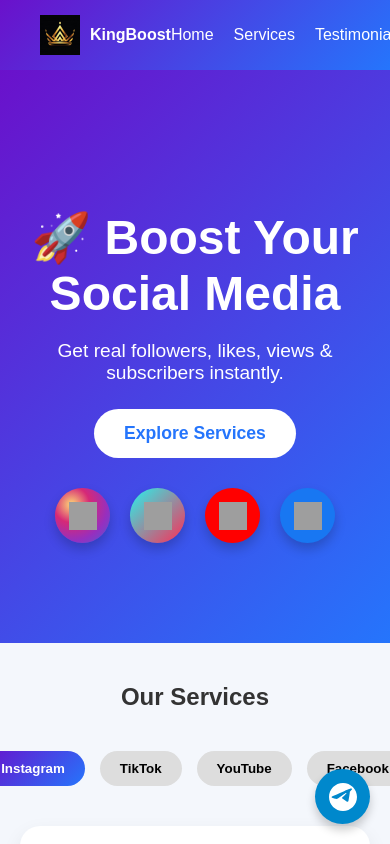
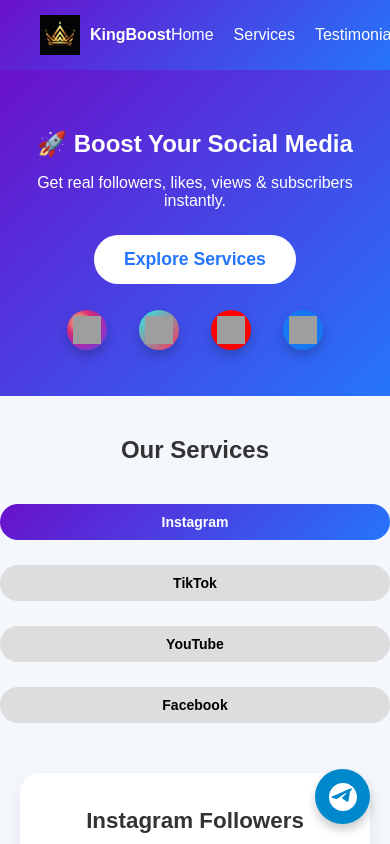
Before and after one commit to kingsbsboost-tech/Kingsbsboost-landing, a plain HTML site: page index.html in a window 390 px wide. Shown: the top 844 px of the page. Drawn offline with Linux system fonts and the light colour scheme; grey boxes are pictures that could not be loaded.

Commit message:
Update index.html

```diff
--- a/index.html
+++ b/index.html
@@ -271,6 +271,76 @@
       color: #2575fc;
       text-decoration: none;
     }
+    /* ✅ Mobile Responsive */
+     @media (max-width: 768px) {
+    /* Hero Section */
+    .hero {
+    flex-direction: column;
+    text-align: center;
+    padding: 40px 20px;
+   }
+
+   .hero h1 {
+    font-size: 28px;
+    margin-bottom: 15px;
+   }
+
+   .hero p {
+    font-size: 16px;
+   }
+
+   .hero-socials {
+    margin-top: 20px;
+    justify-content: center;
+    flex-wrap: wrap;
+   }
+
+   .hero-socials .social-icon {
+    margin: 6px;
+    width: 45px;
+    height: 45px;
+   }
+
+   /* Tabs / Services */
+   .tabs {
+    flex-direction: column;
+    align-items: stretch;
+   }
+
+   .tab-btn {
+    width: 100%;
+    margin-bottom: 10px;
+   }
+
+   .gallery {
+    grid-template-columns: repeat(2, 1fr);
+    gap: 15px;
+   }
+ }
+
+  @media (max-width: 480px) {
+   .gallery {
+    grid-template-columns: 1fr;
+   }
+
+   .hero h1 {
+    font-size: 24px;
+   }
+
+   .hero-socials .social-icon {
+    width: 40px;
+    height: 40px;
+   }
+
+   .tab-btn {
+    font-size: 14px;
+    padding: 10px;
+   }
+
+   .gallery-item {
+    padding: 12px;
+   }
+ }
   </style>
 </head>
 <body>
@@ -431,7 +501,6 @@
   </svg>
 </a>
 
-
   <!-- Footer -->
   <footer id="contact">
     <p>📩 Contact us on <a href="https://t.me/kingsbsboost" target="_blank">Telegram</a></p>
```
